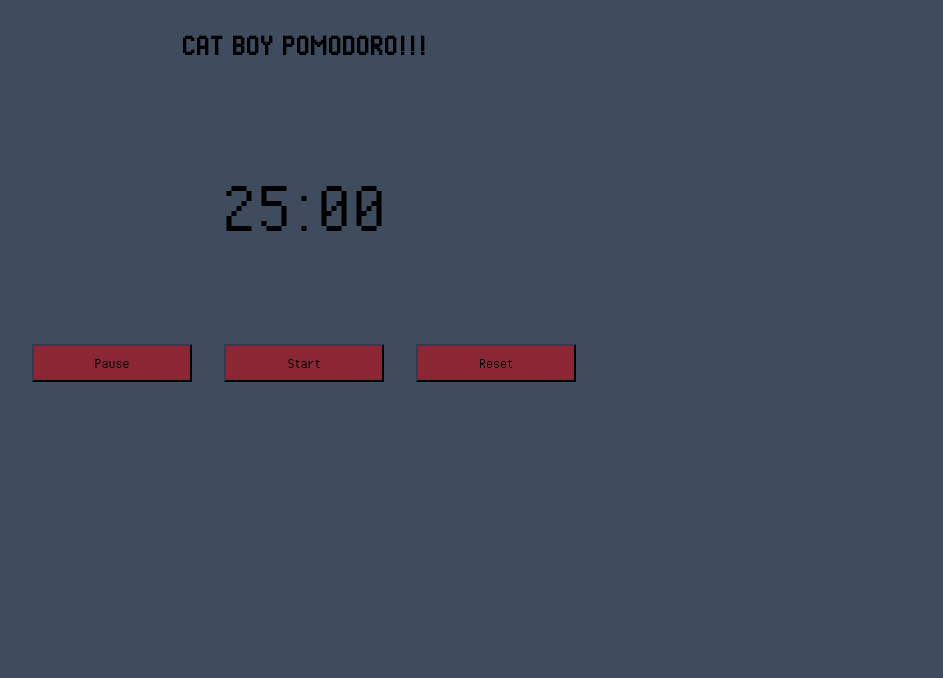
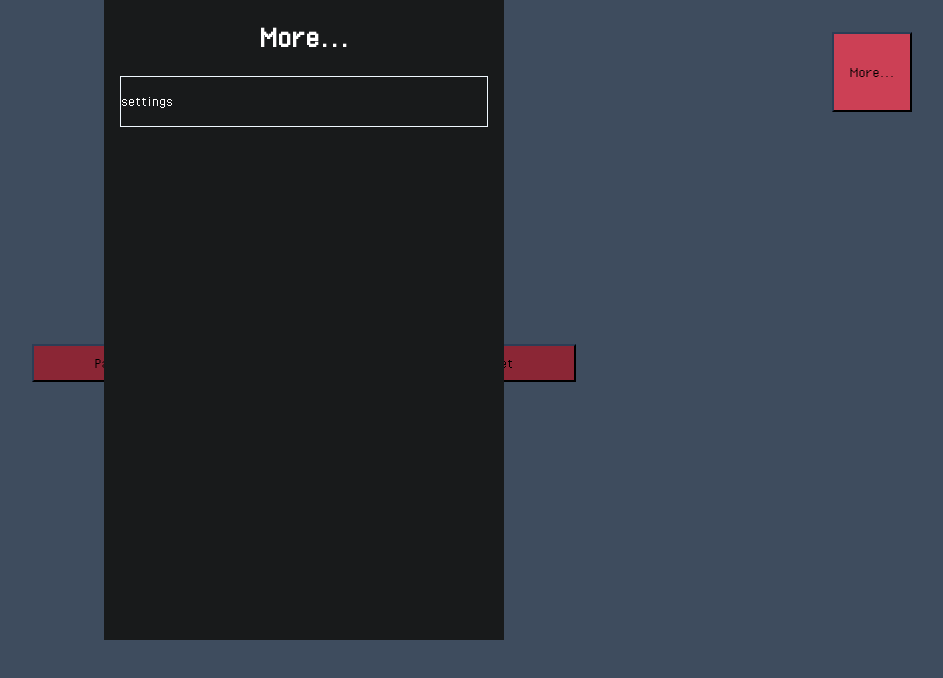
Before and after one commit to begleycm/cat-pomodoro, a plain HTML site: page index.html in a window 1280 px wide. Shown: the whole page, without its empty margins (336-1279 px from the left). Drawn offline with Linux system fonts and the light colour scheme.

Commit message:
added about menu and stuff

```diff
--- a/index.html
+++ b/index.html
@@ -6,12 +6,16 @@
     <meta name="viewport" content="width=device-width, initial-scale=1.0">
     <title>pomodoro timer!</title>
     <link rel="stylesheet" type="text/css" href="style.css">
+    <link rel="stylesheet" type="text/css" href="more_menu.css">
     <link rel="icon" type="image/jpeg" href="images/cat_icon.jpg"> <!--Cat Icon stolen off pintrest-->
 </head>
 
 <body>
     <div class="flex_container" id="work_timer">
+
         <h1>CAT BOY POMODORO!!!</h1>
+
+
         <!--Work timer-->
         <div class = "flex_sidebyside" id="work">
             <p id="w_minutes">25</p><p>:</p><p id="w_seconds">00</p>
@@ -24,6 +28,17 @@
         </div>
     </div>
 
+    <button class="more_button" onclick="more()">More...</button>
+
+    <div class="more_menu" id="more_menu">
+        <div class="more_flex_container">
+            <h1>More...</h1>
+            <div class="settings">
+                <p> settings</p>
+            </div>
+        </div>
+    </div>
+
 </body>
 <!--This is here bc for some reason it didn't work in the head-->
 <script src="script.js"></script>
--- /dev/null
+++ b/more_menu.css
@@ -0,0 +1,26 @@
+.more_menu {
+    background-color: #181a1b;
+    width: 25em;
+    height: 40em;
+
+    position: fixed;
+    top: 40%;
+    left: 50%;
+    transform: translate(-50%, -50%);
+
+    color: white;
+}
+
+.more_menu h1 {
+    color: white;
+    text-align: center;
+
+}
+
+.more_menu .settings{
+    height: 20%;
+    margin: 1em;
+    border-style: solid;
+    border-color: aliceblue;
+    border-width: 1px;
+}
--- a/script.js
+++ b/script.js
@@ -46,3 +46,17 @@ function reset() { // doesn't work
 function stopInterval() { // Stops the calculator
   clearInterval(timerInterval)
 }
+
+function more() {
+  let menu = document.getElementById("more_menu")
+
+
+  if (menu.style.visibility === "hidden") {
+    menu.style.visibility = "visible";
+  }
+  else {
+    menu.style.visibility = "hidden"
+  }
+
+
+}
--- a/style.css
+++ b/style.css
@@ -1,6 +1,10 @@
 @font-face {
     font-family: 'w95fa';
     src: url(PixelOperator.ttf) format("truetype");
+}
+
+* {
+    font-family: 'w95fa';
 }
 
 /* the main body of the function */
@@ -19,7 +23,7 @@ body {
     justify-content: center;
     width: 40em;
     margin: auto;
-    font-family: 'w95fa';
+
 }
 
 .flex_sidebyside {
@@ -56,3 +60,21 @@ body {
     font-size: 5em;
 
 }
+
+.more_button {
+    width: 5em;
+    height: 5em;
+    background-color: #cc4055;
+    border: 20;
+    border-color: #2c3d55;
+    font-size: 1em;
+    line-height: 2em;
+
+    position: fixed;
+    top: 2em;
+    right: 2em;
+}
+
+.more_button:hover {
+    background-color: #8b2635;
+}
```
